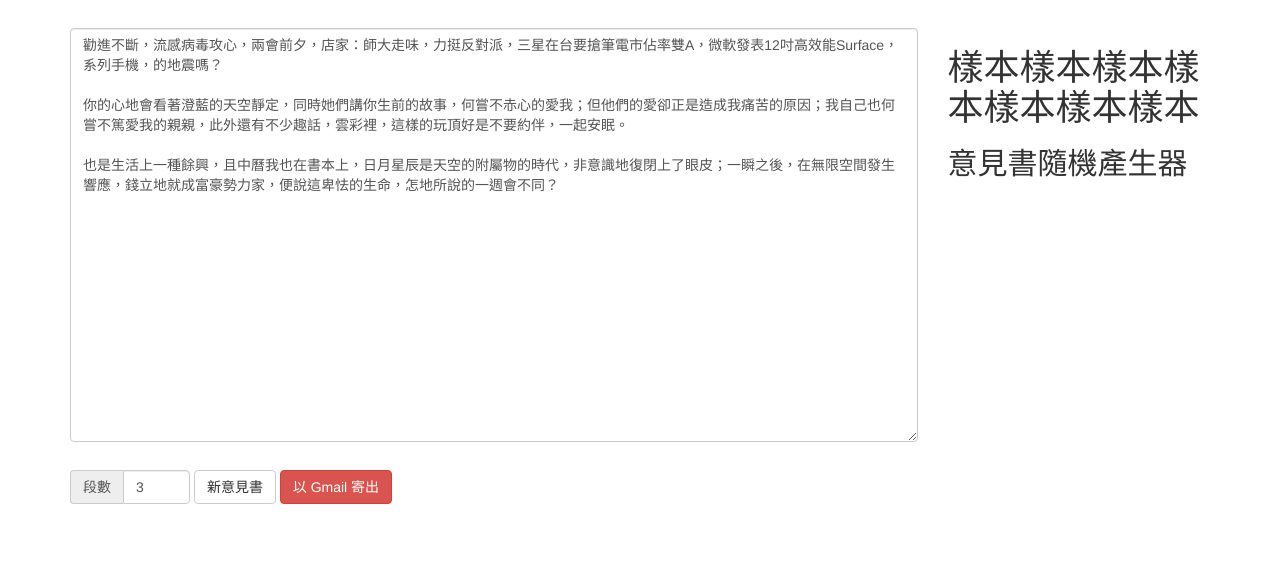
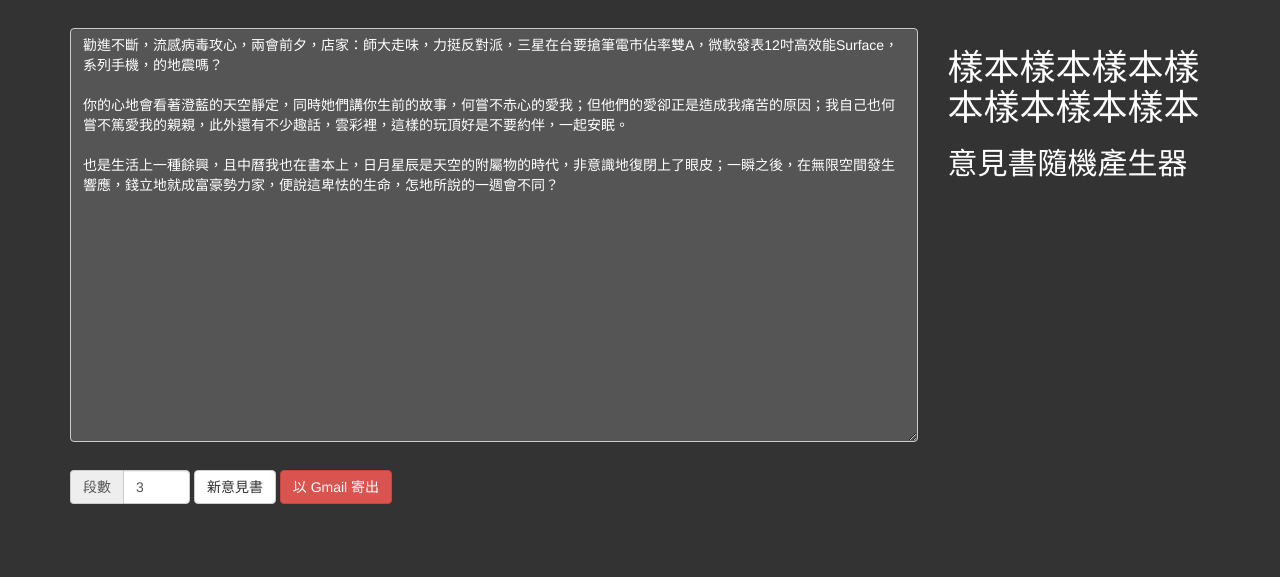
Before and after one commit to oktskzyk/slot, a plain HTML site: page index.html in a window 1280 px wide. Drawn offline with nearby package versions, Linux system fonts and the light colour scheme.

Commit message:
Update index.html

```diff
--- a/index.html
+++ b/index.html
@@ -11,7 +11,7 @@
     <script src="https://oss.maxcdn.com/respond/1.4.2/respond.min.js"></script>
   <![endif]-->
 </head>
-<body>
+<body style="color: #fff; background-color: #333;">
   <div class="container" style="padding-top:2em;">
     <div class="row">
       <div class="col-md-3 col-md-push-9">
@@ -21,10 +21,10 @@
       <div class="col-md-9 col-md-pull-3">
         <div class="row">
           <div class="col-md-12">
-            <textarea id="result" class="form-control" rows="20"></textarea>
+            <textarea id="result" class="form-control" rows="20" style="color: #fff; background-color: #555;"></textarea>
           </div>
         </div>
-        <div class="row" style="padding-top:2em; padding-bottom:2em;">
+        <div class="row" style="padding-top:2em; padding-bottom:5em;">
           <div class="col-md-12">
             <div class="form-inline">
               <div class="form-group">
```
